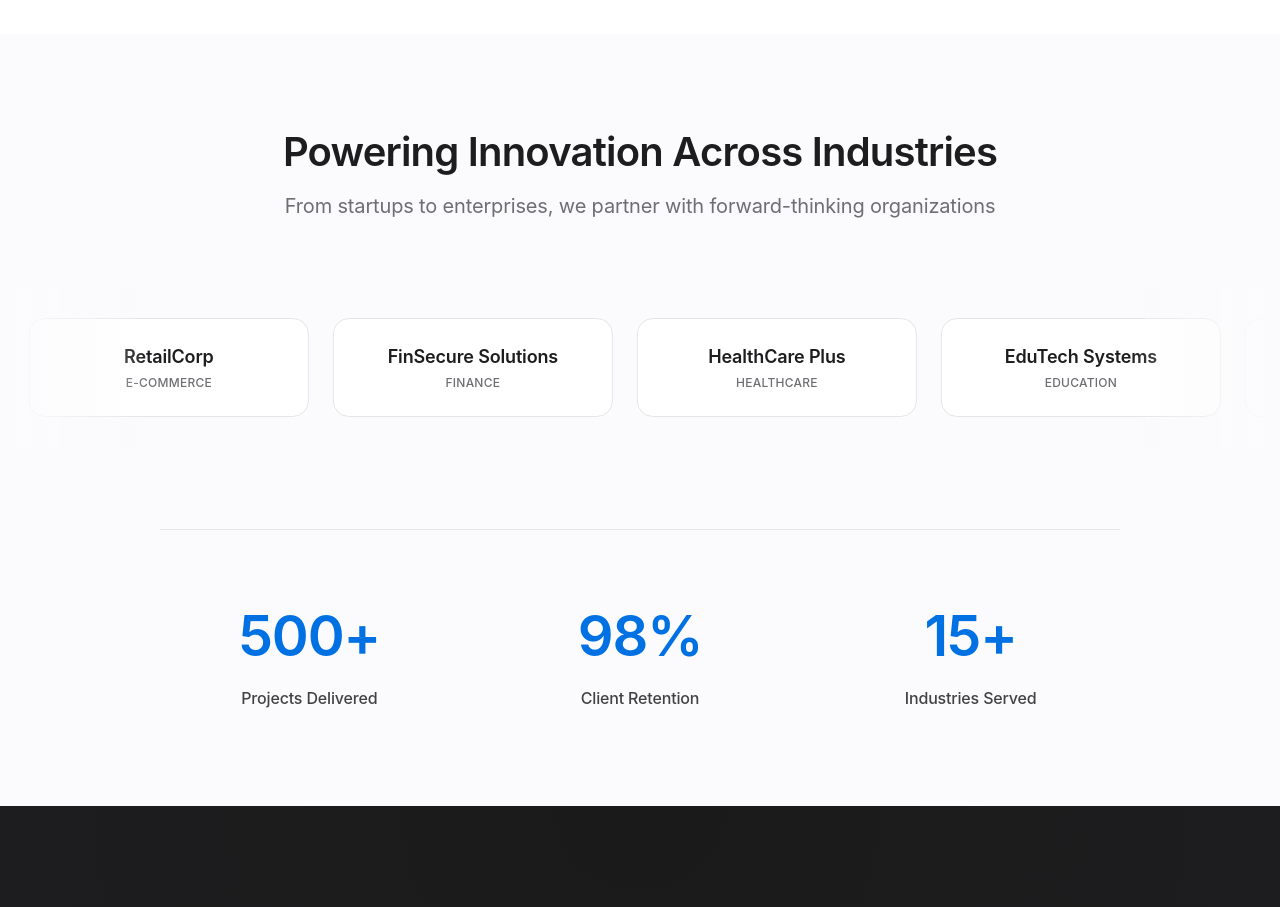
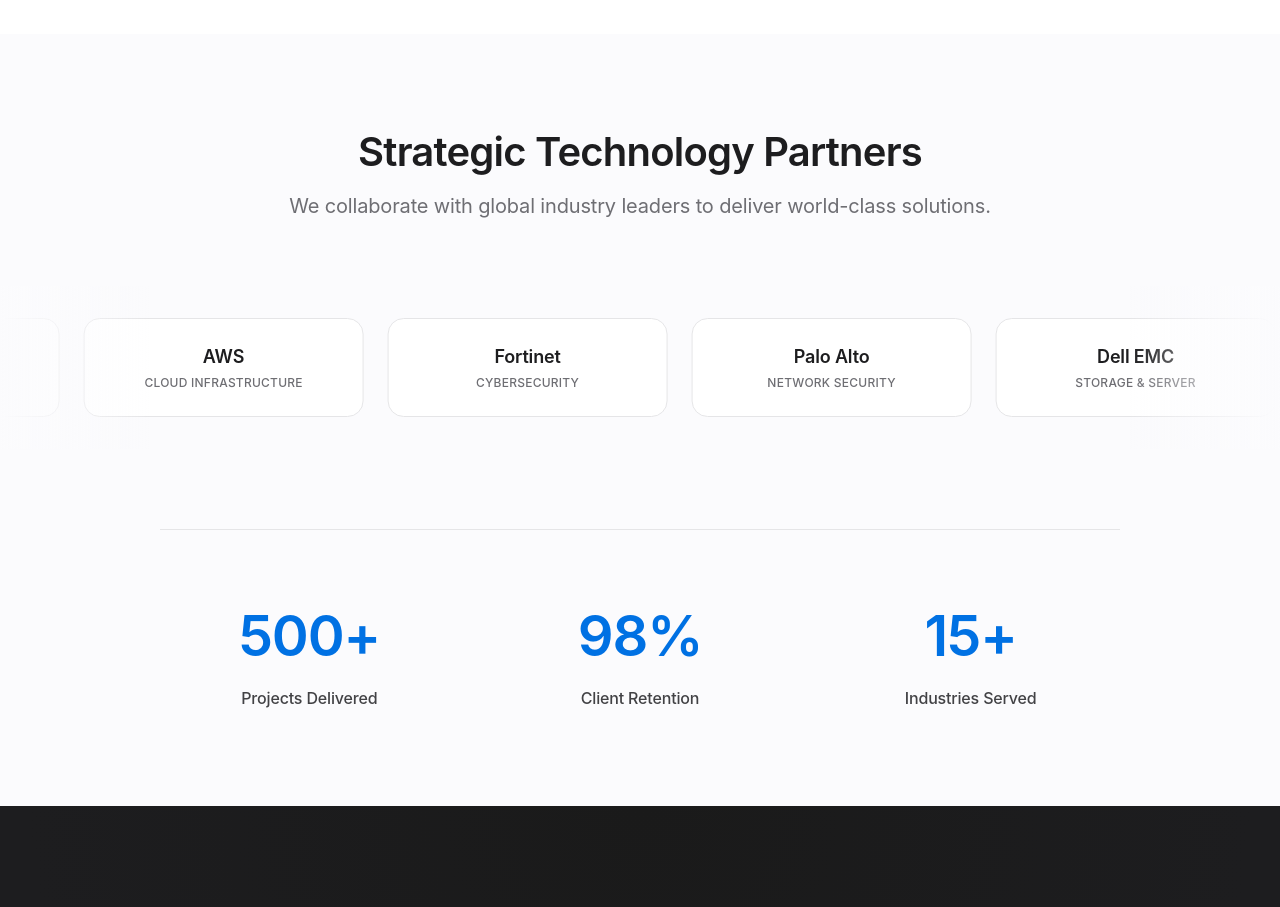
Before and after one commit to pratikasr/servtech-website, a Next.js app: page / in a window 1280 px wide. Shown: the part 3380-4287 px from the top of the page. Built offline with nearby package versions, Linux system fonts and the light colour scheme.

Commit message:
feat(home): update featured clients to strategic partners with real data

```diff
--- a/src/components/home/FeaturedClients.js
+++ b/src/components/home/FeaturedClients.js
@@ -1,12 +1,17 @@
 import styles from './FeaturedClients.module.css';
 
 const clients = [
-    { name: 'TechVentures India', industry: 'Technology' },
-    { name: 'RetailCorp', industry: 'E-Commerce' },
-    { name: 'FinSecure Solutions', industry: 'Finance' },
-    { name: 'HealthCare Plus', industry: 'Healthcare' },
-    { name: 'EduTech Systems', industry: 'Education' },
-    { name: 'Manufacturing Pro', industry: 'Manufacturing' }
+    { name: 'Microsoft', industry: 'Cloud & AI' },
+    { name: 'Cisco', industry: 'Networking' },
+    { name: 'AWS', industry: 'Cloud Infrastructure' },
+    { name: 'Fortinet', industry: 'Cybersecurity' },
+    { name: 'Palo Alto', industry: 'Network Security' },
+    { name: 'Dell EMC', industry: 'Storage & Server' },
+    { name: 'Oracle', industry: 'Enterprise Software' },
+    { name: 'VMware', industry: 'Virtualization' },
+    { name: 'Red Hat', industry: 'Open Source' },
+    { name: 'Juniper', industry: 'Networking' },
+    { name: 'Google Cloud', industry: 'Cloud Computing' }
 ];
 
 export default function FeaturedClients() {
@@ -14,9 +19,9 @@
         <section className={`section ${styles.clients}`}>
             <div className="container">
                 <div className={styles.header}>
-                    <h2>Powering Innovation Across Industries</h2>
+                    <h2>Strategic Technology Partners</h2>
                     <p>
-                        From startups to enterprises, we partner with forward-thinking organizations
+                        We collaborate with global industry leaders to deliver world-class solutions.
                     </p>
                 </div>
             </div>
```
